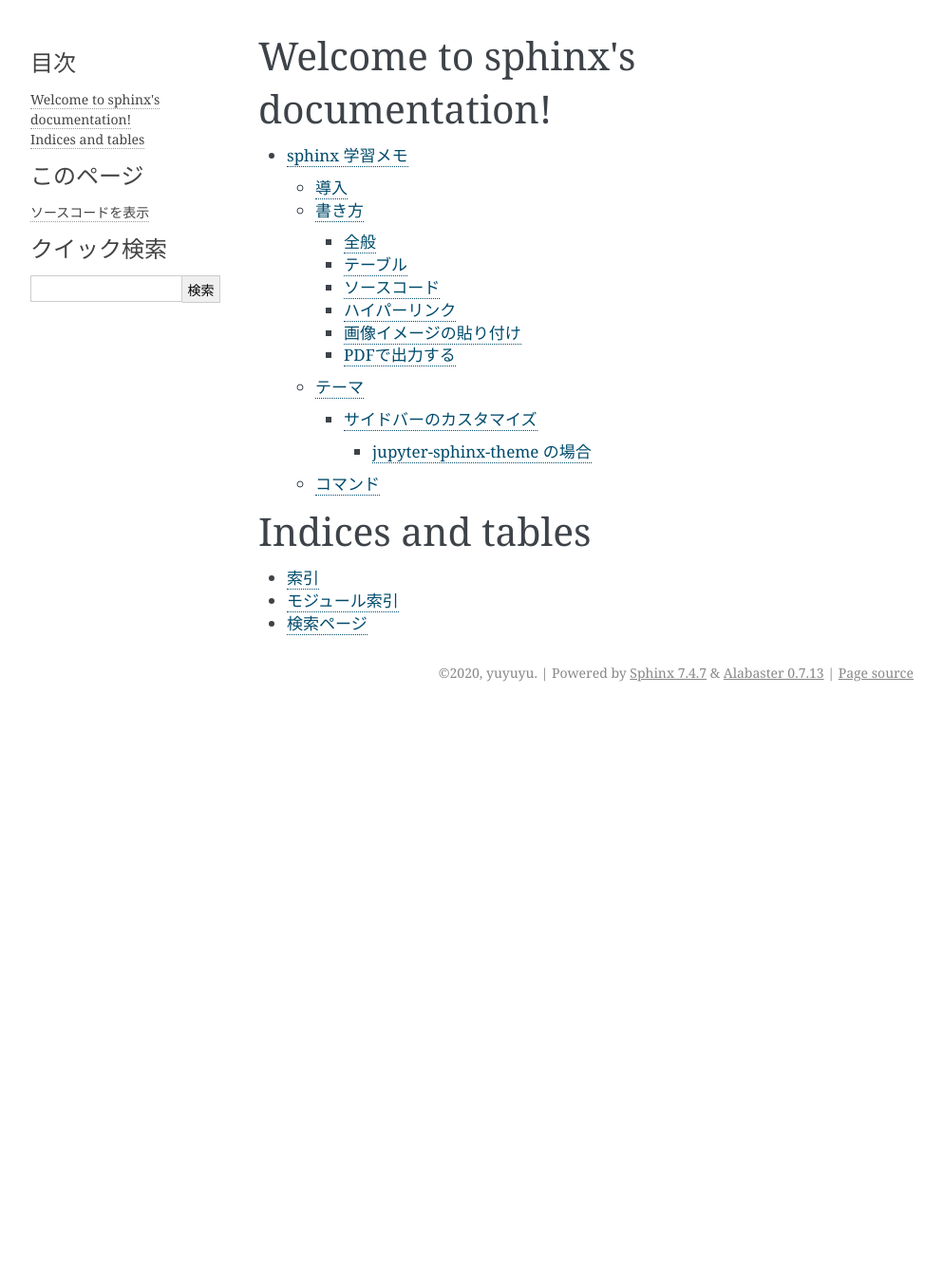
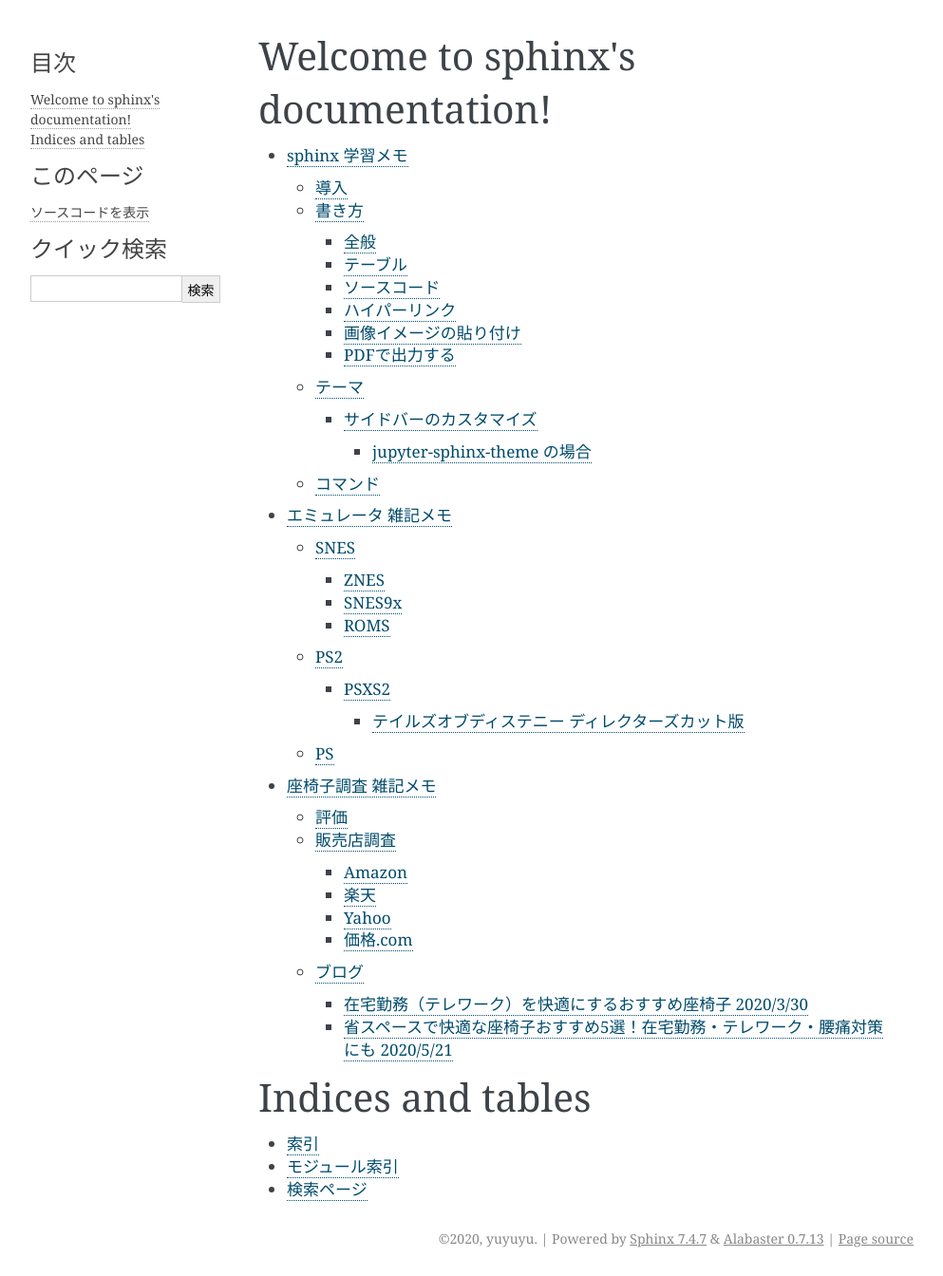
Before and after one commit to yuyuyu0706/sphinx, a Sphinx documentation site: the page built from sphinx/source/index.rst, in a window 1280 px wide. Shown: the whole page at 95% size, without its empty margins (148-1141 px from the left). Built offline with Sphinx 7.4.7, drawn with Linux system fonts in a browser that asks for light colours; pages that are not in the unit, such as notebooks, are missing from menus; before the commit the page ends 900 px from its top, so only the background shows below that.

Commit message:
auto commit

```diff
--- a/sphinx/source/index.rst
+++ b/sphinx/source/index.rst
@@ -11,6 +11,8 @@ Welcome to sphinx's documentation!
    :caption: Contents:
 
   /work/page01
+  /work/page02_emu
+  /work/page03_chare
 
 Indices and tables
 ==================
--- a/sphinx/source/work/pase03_chare.rst
+++ b/sphinx/source/work/page03_chare.rst
@@ -25,7 +25,8 @@ Yahoo
 ------------
 * `URL <https://kakaku.com/ranking/mallranking.aspx?ssr_category=0017_0066_0009>`_
 * `1位 CYBER-GROUNDゲーミング座椅子-9999円-15210057 <https://item.rakuten.co.jp/tansu/15210057/?scid=af_pc_etc&sc2id=af_109_1_10000237>`_
-* `2位 LOWYA 1億円座椅子 低反発 42段ギア ポーネル-6990円-f101-g1145-500　<https://item.rakuten.co.jp/lala-sty/vg-pola/?scid=af_pc_etc&sc2id=af_109_1_10000237>`_
+* `2位 LOWYA-1億円座椅子-低反発-42段ギア-ポーネル-6990円 <https://item.rakuten.co.jp/lala-sty/vg-pola/?scid=af_pc_etc&sc2id=af_109_1_10000237>`_
+* `2位 'LOWYA-1億円座椅子-低反発-42段ギア-ポーネル-6990円-f101-g1145-500'　<https://item.rakuten.co.jp/lala-sty/vg-pola/?scid=af_pc_etc&sc2id=af_109_1_10000237>`_
 * `3位 ニトリ 首リクライニング座椅子(ウィン)-3900円-7810825 <https://www.nitori-net.jp/ec/product/7810825/?rc=bst&ranMID=35943&ranEAID=Aci1ml%2FNYTA&ranSiteID=Aci1ml_NYTA-gyA1264XUiPGMhxcaBrv8Q>`_
 * `4位 タンスのゲン 肘掛け座椅子 リュクスフィット-12800円-15210031 <https://item.rakuten.co.jp/f-sommelier/15210031/?scid=af_pc_etc&sc2id=af_109_1_10000237>`_
 * `5位 KUMO-7480円 CLT-10097-121　<https://item.rakuten.co.jp/reech/clt-10097-121/?scid=af_pc_etc&sc2id=af_109_1_10000237>`_
@@ -44,10 +45,15 @@ Yahoo
 * `ドウシシャ(DOSHISHA) <>`_
 * `低反発ウレタンの座椅子「CANMOV LIVING」 <>`_
 * おすすめできないタイプの座椅子
-**
 
 
+省スペースで快適な座椅子おすすめ5選！在宅勤務・テレワーク・腰痛対策にも 2020/5/21
+------------------------------------------------------------------------------
+* `URL <https://hopsinteria.com/compact-zaisu/>`_
 
-ランキング
-------------
-* `Snes9xでゲームパッドを使うためにした過程をまとめ <http://ubuntumemoblog.blogspot.com/2007/07/blog-post_5878.html>`_
+* おすすめ①　「1億円売れた座椅子」変幻自在の42段ギア／LOWYA（ロウヤ)
+* ■おすすめ①-2「1億円座椅子」脚ロング　脚まで伸ばせてより快適に　／ LOWYA（ロウヤ）
+* おすすめ②　「腰の神様がくれた座椅子!?」 腰痛でお悩みの方に！
+* おすすめ③ 「YC-601 シンプル座椅子」使わない時はコンパクトに収納。／アイリスオーヤマ
+* おすすめ④ レーシングカーから生まれた「ゲーミング用座椅子」座り心地も抜群
+* おすすめ⑤ 「ゲーミング座椅子 Buddy」背もたれが肘置きに?!ゲームや読書も快適
```
